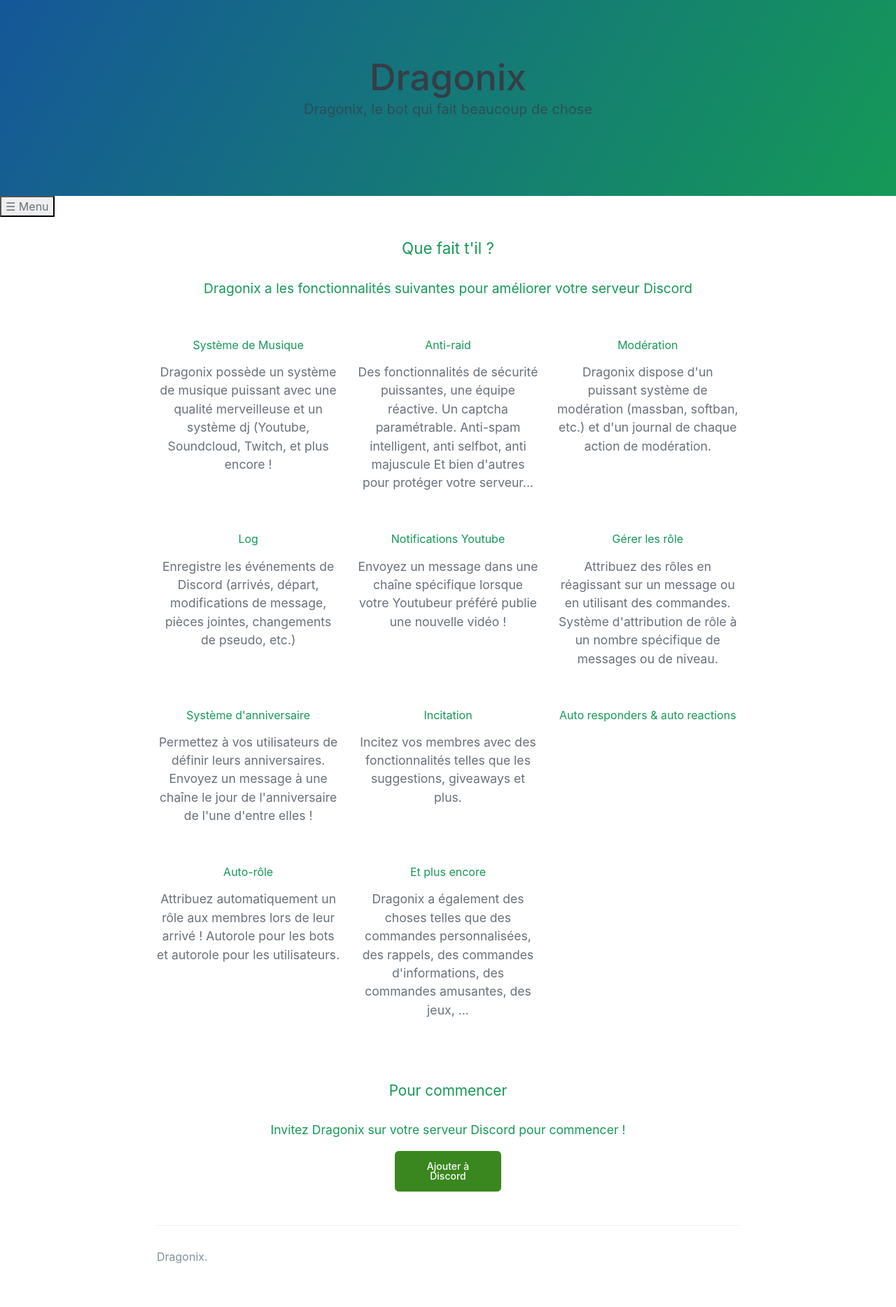
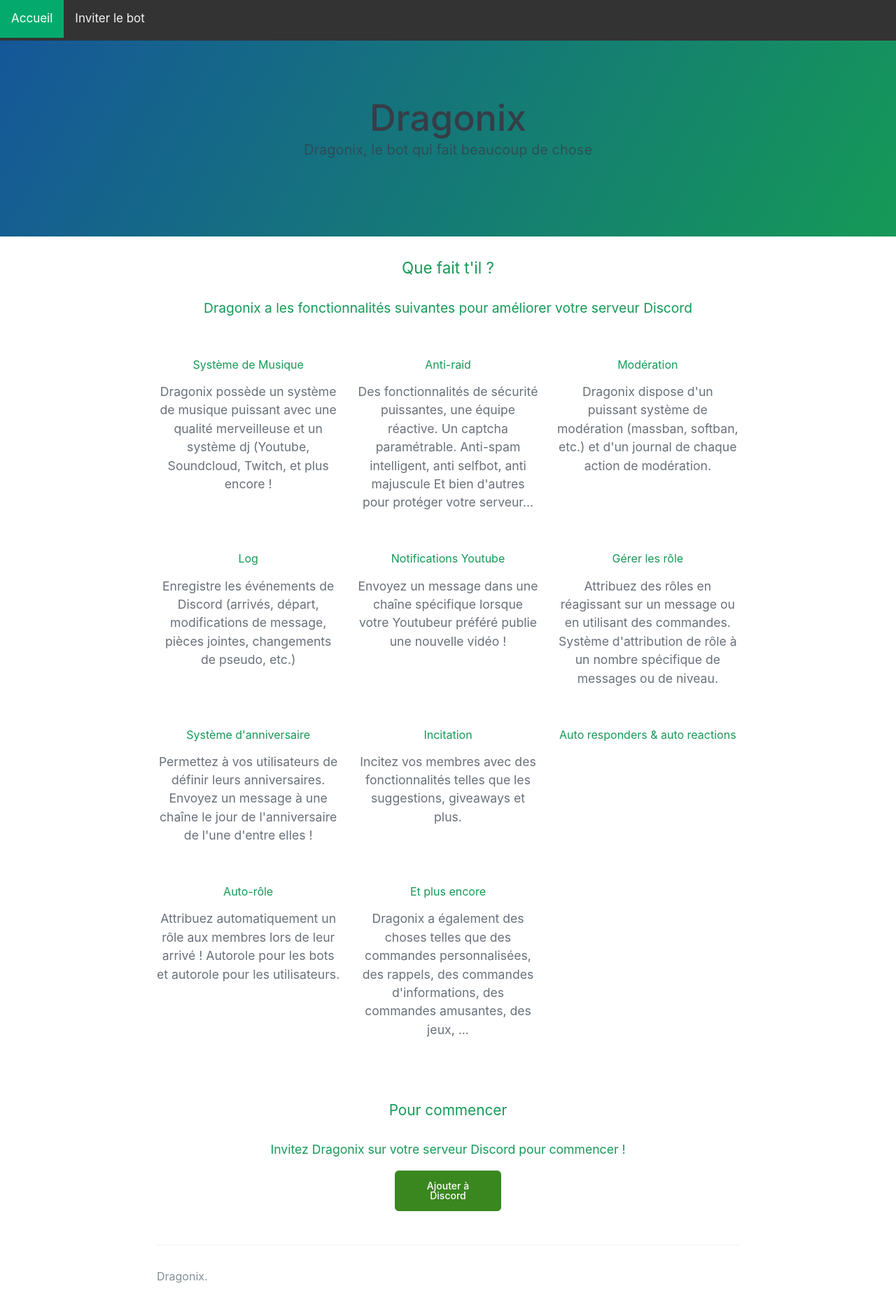
Before and after one commit to Didoub74/didoub74.github.io, a Jekyll site: the page built from index.md, in a window 1280 px wide. Shown: the whole page at 70% size. Built offline with Jekyll 4.4.1, drawn with Linux system fonts in a browser that asks for light colours; some web fonts are replaced; before the commit the page ends 1840 px from its top, so only the background shows below that.

Commit message:
Update default.html

```diff
--- a/_layouts/default.html
+++ b/_layouts/default.html
@@ -11,27 +11,48 @@
     <meta name="apple-mobile-web-app-status-bar-style" content="black-translucent">
     <link rel="stylesheet" href="{{ '/assets/css/style.css?v=' | append: site.github.build_revision | relative_url }}">
     <link href="/assets/css/pushy.css" rel="stylesheet">
+    <style>
+    body {
+      margin: 0;
+      font-family: Arial, Helvetica, sans-serif;
+    }
+
+    .topnav {
+      overflow: hidden;
+      background-color: #333;
+    }
+
+    .topnav a {
+      float: left;
+      color: #f2f2f2;
+      text-align: center;
+      padding: 14px 16px;
+      text-decoration: none !important;
+      font-size: 17px;
+    }
+
+    .topnav a:hover {
+      background-color: #ddd;
+      color: black;
+    }
+
+    .topnav a.active {
+      background-color: #04AA6D;
+      color: white;
+    }
+    </style>
     {% include head-custom.html %}
+
   </head>
   <body>
+    <div class="topnav">
+      <a class="active" href="/">Accueil</a>
+      <a href="/invite">Inviter le bot</a>
+    </div>
     <header class="page-header" role="banner">
       <h1 class="project-name">{{ page.title | default: site.title | default: site.github.repository_name }}</h1>
       <h2 class="project-tagline">{{ page.description | default: site.description | default: site.github.project_tagline }}</h2>
     </header>
-    <button class="menu-btn">&#9776; Menu</button>
-
-    <nav class="pushy pushy-left" data-focus="#first-link">
-       <div class="pushy-content">
-          <ul>
-             <li class="pushy-link"><a href="/">Accueil</a></li>
-             <li class="pushy-link"><a href="/invite">Inviter le bot</a></li>
-             <!--<li class="pushy-link"><a href="#">Item 3</a></li>
-             <li class="pushy-link"><a href="#">Item 4</a></li>-->
-          </ul>
-       </div>
-    </nav>
-    <div class="site-overlay"></div>
-    <div id="container">
       <main id="content" class="main-content" role="main">
         {{ content }}
 
@@ -41,6 +62,5 @@
       </main>
     </div>
     <script src="/script/jquery-3.6.0.min.js"></script>
-    <script src="/script/pushy.min.js"></script>
   </body>
 </html>
```
